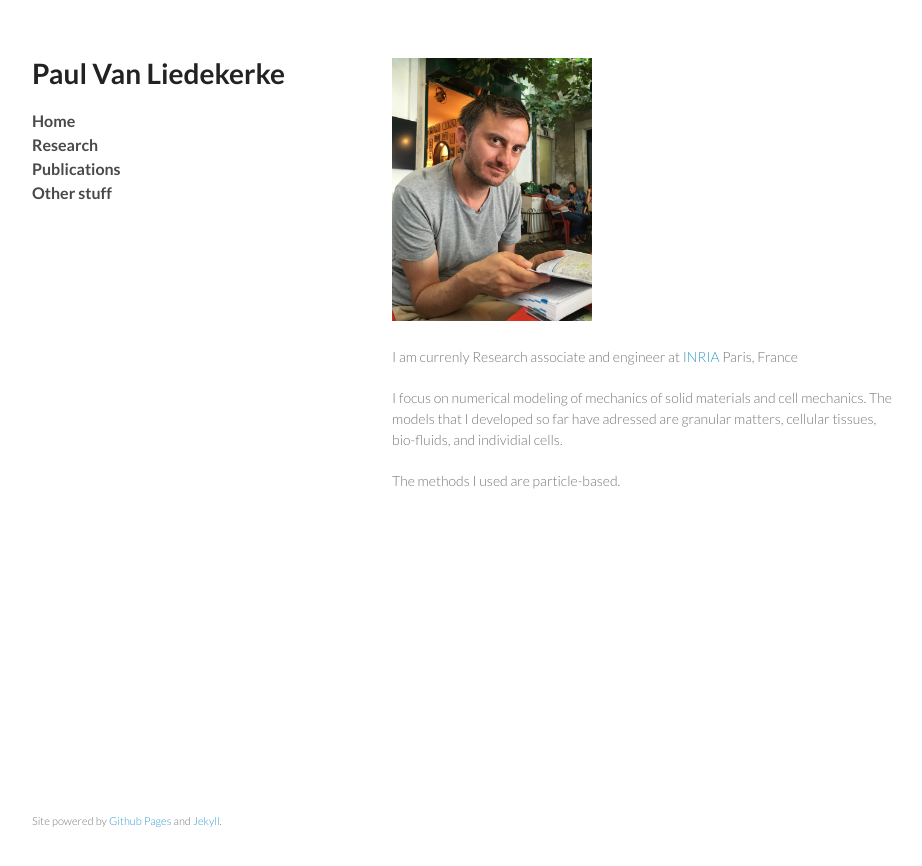
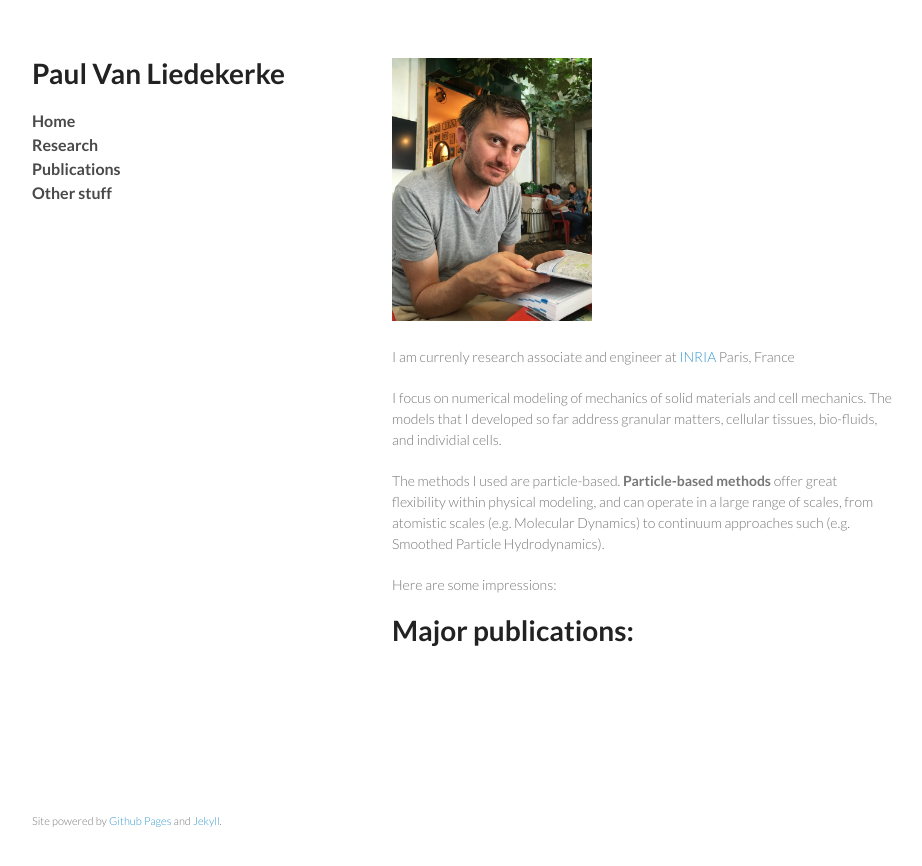
Before and after one commit to paulvanliedekerke/wittgenstein, a Jekyll site: the page index.html, which Jekyll copies as it is, in a window 1280 px wide. Shown: the top 866 px of the page, without its empty margins (178-1100 px from the left). Built offline with Jekyll 4.4.1, drawn with Linux system fonts in a browser that asks for light colours; Markdown is read by kramdown in place of the engine named in the settings.

Commit message:
Update index.html

```diff
--- a/index.html
+++ b/index.html
@@ -36,17 +36,24 @@
 <p></p>
 
 <p>
-	I am currenly Research associate and engineer at <a href="http://www.inria.fr/">INRIA</a> Paris, France
+	I am currenly research associate and engineer at <a href="http://www.inria.fr/">INRIA</a> Paris, France
 </p>
 
 <p>
-	I focus on numerical modeling of mechanics of solid materials and cell mechanics. The models that I developed so far have adressed are
+	I focus on numerical modeling of mechanics of solid materials and cell mechanics. The models that I developed so far address
 	granular matters, cellular tissues, bio-fluids, and individial cells.
 </p>
 
 <p>
-	The methods I used are particle-based.
+	The methods I used are particle-based. <b>Particle-based methods</b> offer great flexibility within physical modeling, and can operate in a large range of scales, from atomistic scales (e.g. Molecular Dynamics) to continuum approaches
+	such (e.g. Smoothed Particle Hydrodynamics).
 </p>
+
+ <p>
+	Here are some impressions:
+</p>
+
+<h1>Major publications:</h1>
 
 
 
```
